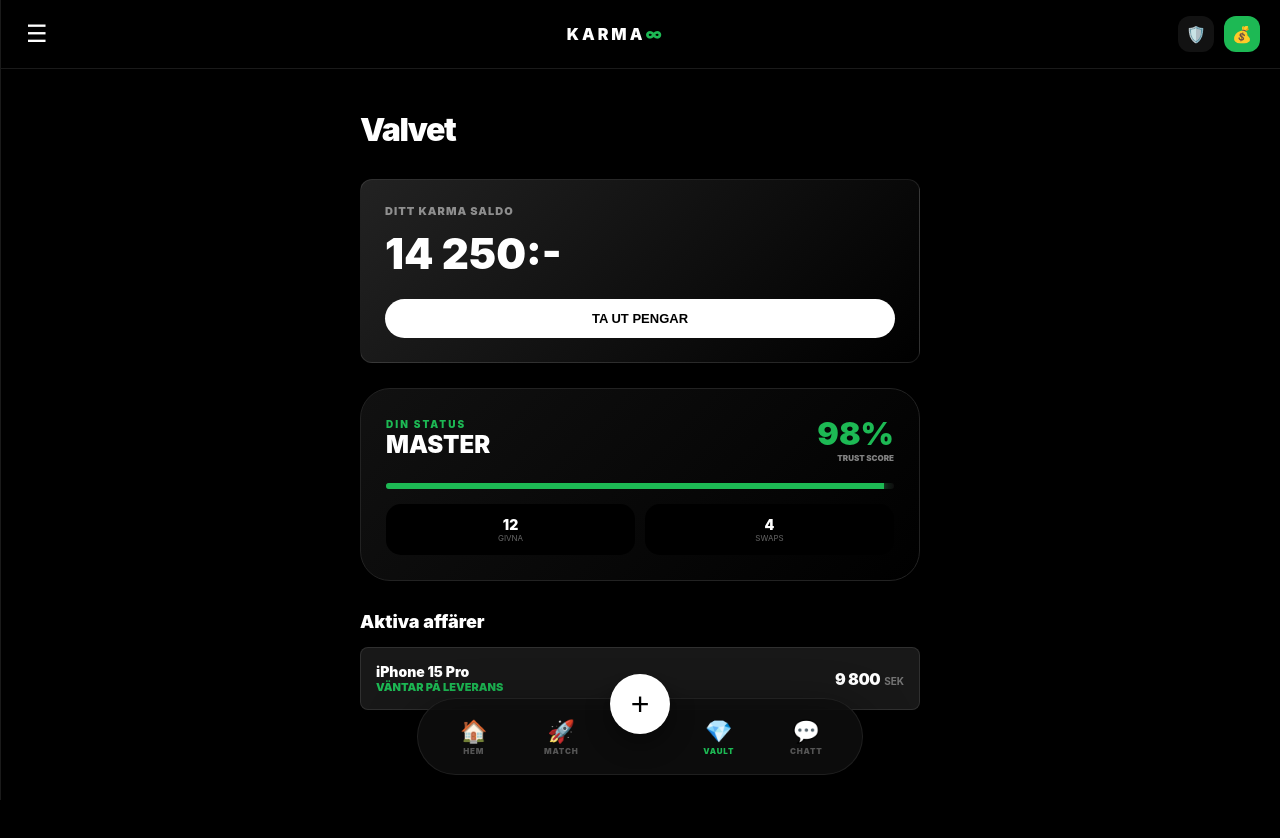
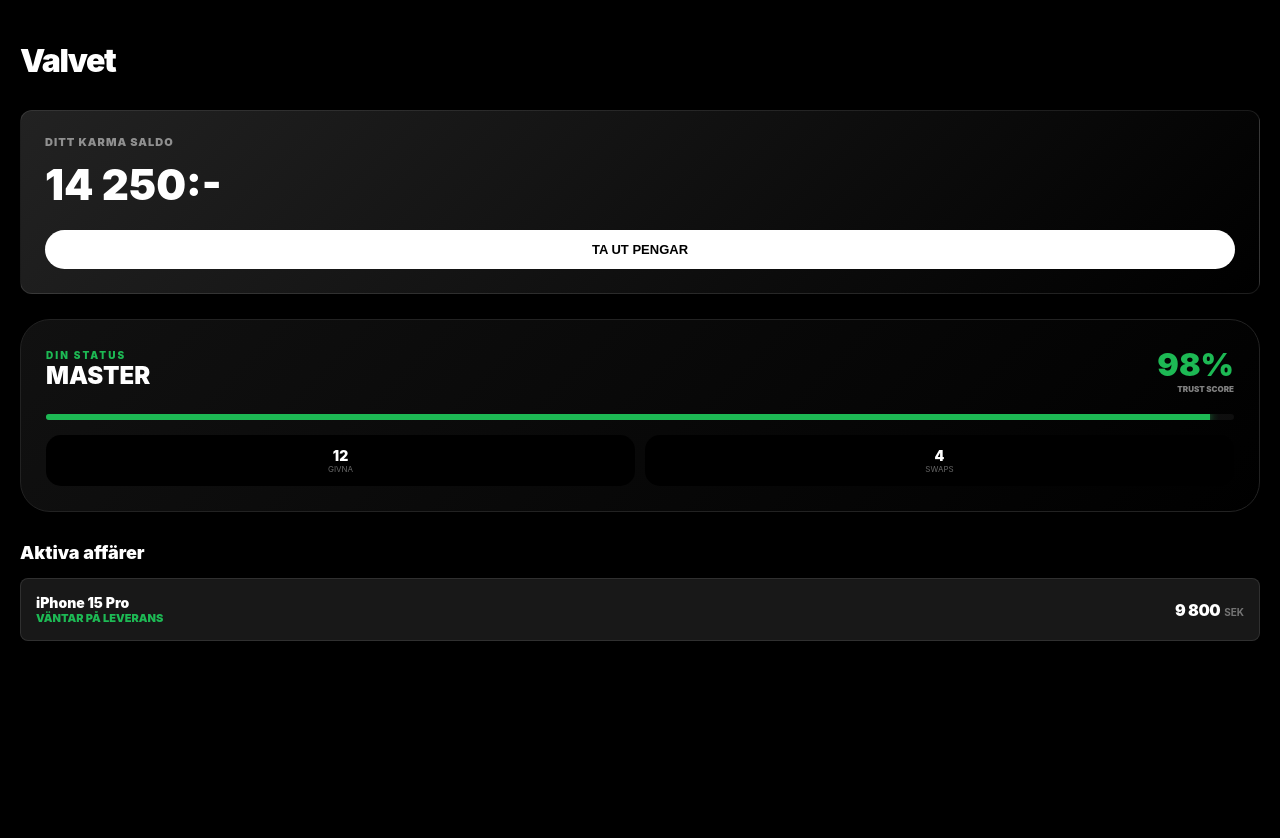
Before and after one commit to gascheckking/marketbeg-appGem, a Next.js app: page /vault in a window 1280 px wide. Shown: the top 838 px of the page. After the commit the page ends 800 px from the top, so only its background shows below. Built offline with nearby package versions, Linux system fonts and the light colour scheme.

Commit message:
Update layout.tsx

```diff
--- a/app/layout.tsx
+++ b/app/layout.tsx
@@ -1,27 +1,12 @@
 // // app/layout.tsx
-import "./globals.css";
-import ClientLayout from "@/components/ClientLayout";
+import './globals.css'
 
-export const metadata = {
-  title: "Karma",
-  description: "Circular Economy Platform",
-};
-
-export default function RootLayout({
-  children,
-}: {
-  children: React.ReactNode;
-}) {
+export default function RootLayout({ children }: { children: React.ReactNode }) {
   return (
     <html lang="sv">
-      <head>
-        <meta name="viewport" content="width=device-width, initial-scale=1, maximum-scale=1, user-scalable=0" />
-      </head>
-      <body>
-        <ClientLayout>
-          {children}
-        </ClientLayout>
+      <body style={{ background: '#000' }}>
+        <main>{children}</main>
       </body>
     </html>
-  );
+  )
 }
```
